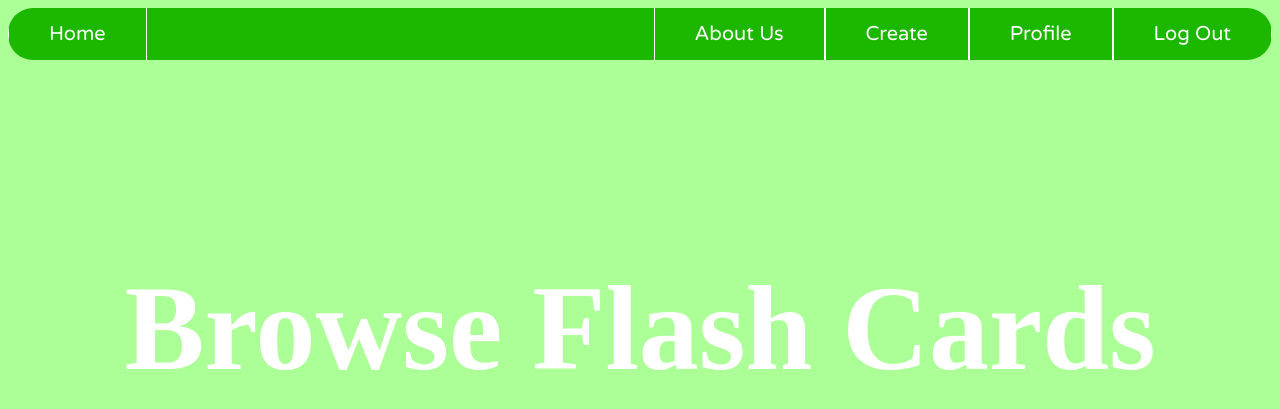
After one commit to MichaelVanderputten/ControlHacks, a Flask app: page /flashcards/home in a window 1280 px wide. The commit adds this page. Shown: the top 409 px of the page. Run offline with Flask 3, Linux system fonts and the light colour scheme; a user stored in the database is signed in.

Commit message:
Ver 0.6 - Added file structure for flash cards and reworked url structures

```diff
--- a/app/__init__.py
+++ b/app/__init__.py
@@ -30,10 +30,12 @@ def create_app():
     login_manager.init_app(app)
 
     # blueprints here
-    from .base.views import base_bp
-    app.register_blueprint(base_bp, url_prefix='/')
+    from .base.views import base_blueprint
+    app.register_blueprint(base_blueprint, url_prefix='/')
     from .user.views import user_blueprint
     app.register_blueprint(user_blueprint, url_prefix='/user')
+    from .flashCards.views import flash_cards_blueprint
+    app.register_blueprint(flash_cards_blueprint, url_prefix='/flashcards')
 
     #any login stuff here
     @login_manager.user_loader
--- a/app/base/__init__.py
+++ b/app/base/__init__.py
@@ -0,0 +1,5 @@
+from flask import Blueprint
+
+base_blueprint = Blueprint('base', __name__)
+
+from . import views
--- /dev/null
+++ b/app/flashCards/__init__.py
@@ -0,0 +1,5 @@
+from flask import Blueprint
+
+flash_cards_blueprint = Blueprint('flash_cards', __name__)
+
+from . import views
--- /dev/null
+++ b/app/flashCards/views.py
@@ -0,0 +1,9 @@
+from flask import render_template, redirect, url_for, flash, request, current_app
+from flask_login import current_user, login_required
+
+from . import flash_cards_blueprint # blueprint
+
+@flash_cards_blueprint.route('/home')
+@login_required
+def home():
+    return render_template('flashCards/home.html')
--- a/app/user/__init__.py
+++ b/app/user/__init__.py
@@ -0,0 +1,5 @@
+from flask import Blueprint
+
+user_blueprint = Blueprint('user', __name__)
+
+from . import views
--- a/templates/base.html
+++ b/templates/base.html
@@ -17,7 +17,7 @@
 <body>
     <header>
         <ul>
-            <li style="float:left"><a href = "{{ url_for('home.home') }}">Home</a</li>
+            <li style="float:left"><a href = "{{ url_for('flash_cards.home') }}">Home</a</li>
             {% if current_user.is_authenticated %}
                 <li><a href="{{ url_for('user.logout') }}">Log Out</a></li>
                 <li><a href="#">Profile</a></li>
@@ -26,7 +26,7 @@
                 <li><a href="{{ url_for('user.register') }}">Register</a></li>
             {% endif %} <!-- user not logged in -->
             <li><a href = "#">Create</a></li>
-            <li><a href = "#">About Us</a></li>
+            <li><a href = "{{ url_for('base.aboutUs') }}">About Us</a></li>
         </ul>
         <div class="body-block">
             {% block body %}
--- /dev/null
+++ b/templates/flashCards/home.html
@@ -0,0 +1,12 @@
+{% extends "base.html" %}
+
+{% block title %} homepage {% endblock title %}
+
+{% block head %}
+    <link rel="stylesheet" type="text/css" href="{{ url_for('static', filename='css/home.css') }}">
+{% endblock head %}
+
+
+{% block body %}
+    <h1 style= "margin-top: 200px; text-shadow: 50px, 50px, 65px, #000000;">Browse Flash Cards</h1>
+{% endblock body %}
```
Also changed, not shown: app/base/views.py (+4 -4 lines), app/user/views.py (+5 -4 lines), app/flashCards/forms.py (added), app/flashCards/models.py (added), templates/base/aboutUs.html (renamed from templates/base/home.html).
